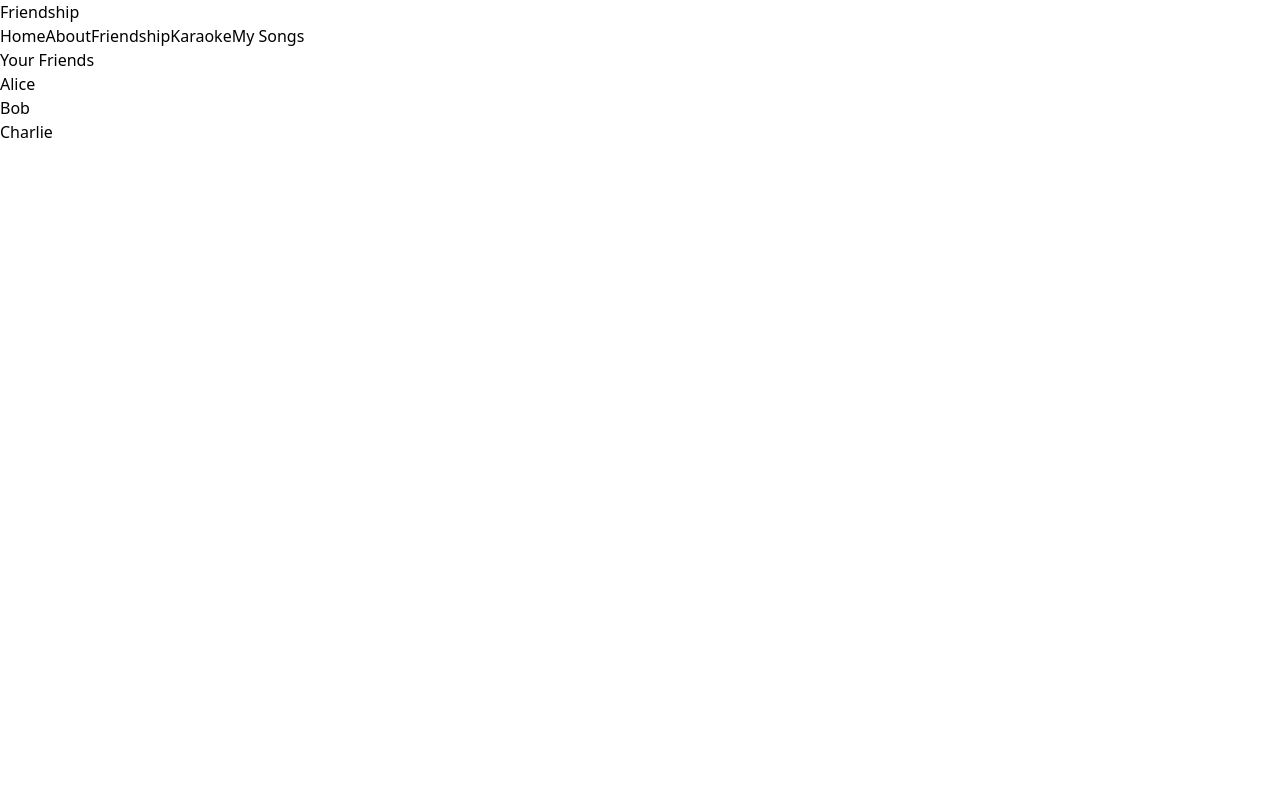
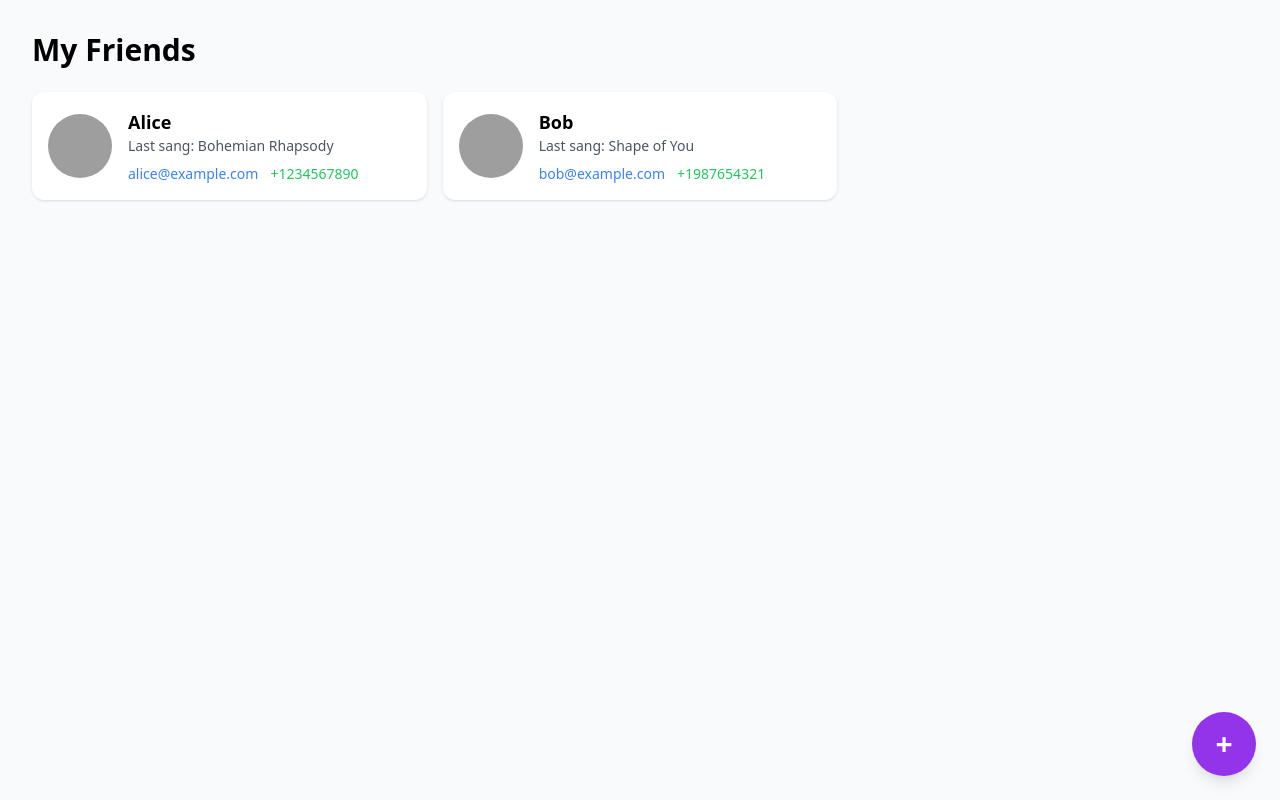
Before and after one commit to snowxzf/Higgs-Audio-Hackathon, a React (Vite) app: page /friends in a window 1280 px wide. Built offline with nearby package versions, Linux system fonts and the light colour scheme; grey boxes are pictures that could not be loaded.

Commit message:
Second Update

```diff
--- a/src/pages/Friends.jsx
+++ b/src/pages/Friends.jsx
@@ -1,36 +1,210 @@
-import React from "react";
+import React, { useState } from "react";
 
-const Friendship = () => {
+/**
+ * Friends page with modal add form.
+ * Tailwind classes used — expects Tailwind configured in the project.
+ */
+
+const initialFriends = [
+  {
+    name: "Alice",
+    icon: "https://i.pravatar.cc/150?img=1",
+    lastSong: "Bohemian Rhapsody",
+    email: "alice@example.com",
+    phone: "+1234567890",
+  },
+  {
+    name: "Bob",
+    icon: "https://i.pravatar.cc/150?img=2",
+    lastSong: "Shape of You",
+    email: "bob@example.com",
+    phone: "+1987654321",
+  },
+];
+
+export default function Friends() {
+  const [friends, setFriends] = useState(initialFriends);
+  const [isOpen, setIsOpen] = useState(false);
+  const [form, setForm] = useState({
+    name: "",
+    icon: "",
+    lastSong: "",
+    email: "",
+    phone: "",
+  });
+  const [error, setError] = useState("");
+
+  const openForm = () => {
+    setForm({ name: "", icon: "", lastSong: "", email: "", phone: "" });
+    setError("");
+    setIsOpen(true);
+  };
+  const closeForm = () => setIsOpen(false);
+
+  const handleChange = (e) => {
+    const { name, value } = e.target;
+    setForm((s) => ({ ...s, [name]: value }));
+  };
+
+  const handleAdd = (e) => {
+    e.preventDefault();
+    // basic validation
+    if (!form.name.trim() || !form.email.trim()) {
+      setError("Name and email are required.");
+      return;
+    }
+    const newFriend = {
+      name: form.name.trim(),
+      icon: form.icon.trim() || `https://i.pravatar.cc/150?u=${Date.now()}`,
+      lastSong: form.lastSong.trim() || "—",
+      email: form.email.trim(),
+      phone: form.phone.trim() || "",
+    };
+    setFriends((cur) => [newFriend, ...cur]);
+    setIsOpen(false);
+  };
+
   return (
-    <div className="friendship-page">
-      <header>
-        <h1>Friendship</h1>
-      </header>
+    <div className="min-h-screen bg-gray-50 p-8">
+      <h1 className="text-3xl font-bold mb-6 text-black">My Friends</h1>
 
-      <nav>
-        <a href="index.html">Home</a>
-        <a href="about.html">About</a>
-        <a href="friendship.html">Friendship</a>
-        <a href="karaoke.html">Karaoke</a>
-        <a href="songs.html">My Songs</a>
-      </nav>
+      <div className="grid gap-4 sm:grid-cols-2 lg:grid-cols-3">
+        {friends.map((friend, idx) => (
+          <div
+            key={idx}
+            className="flex items-center p-4 bg-white rounded-xl shadow hover:shadow-lg transition"
+          >
+            <img
+              src={friend.icon}
+              alt={friend.name}
+              className="w-16 h-16 rounded-full mr-4 object-cover"
+            />
+            <div className="flex-1">
+              <div className="flex items-baseline justify-between">
+                <h2 className="font-semibold text-lg text-black">{friend.name}</h2>
+              </div>
+              <p className="text-gray-600 text-sm">
+                Last sang: <span className="font-medium">{friend.lastSong}</span>
+              </p>
+              <div className="mt-2 flex flex-wrap gap-3 text-sm">
+                <a
+                  href={`mailto:${friend.email}`}
+                  className="text-blue-500 hover:underline break-words"
+                >
+                  {friend.email}
+                </a>
+                {friend.phone && (
+                  <a
+                    href={`tel:${friend.phone}`}
+                    className="text-green-500 hover:underline"
+                  >
+                    {friend.phone}
+                  </a>
+                )}
+              </div>
+            </div>
+          </div>
+        ))}
+      </div>
 
-      <div className="friendship-container">
-        <h2>Your Friends</h2>
-        <ul>
-          <li>
-            <a href="mailto:alice@example.com">Alice</a>
-          </li>
-          <li>
-            <a href="mailto:bob@example.com">Bob</a>
-          </li>
-          <li>
-            <a href="mailto:charlie@example.com">Charlie</a>
-          </li>
-        </ul>
-      </div>
+      {/* Floating Add Friend Button */}
+      <button
+        onClick={openForm}
+        aria-label="Add friend"
+        className="fixed bottom-6 right-6 bg-purple-600 hover:bg-purple-700 text-white w-16 h-16 rounded-full shadow-lg flex items-center justify-center text-3xl font-bold transition-transform hover:scale-110"
+      >
+        +
+      </button>
+
+      {/* Modal */}
+      {isOpen && (
+        <div className="fixed inset-0 z-40 flex items-center justify-center">
+          <div
+            className="absolute inset-0 bg-black opacity-40"
+            onClick={closeForm}
+          />
+          <form
+            onSubmit={handleAdd}
+            className="relative z-50 w-full max-w-md bg-white rounded-xl p-6 shadow-lg"
+          >
+            <h3 className="text-xl font-semibold mb-4">Add Friend</h3>
+
+            {error && (
+              <div className="mb-3 text-sm text-red-600 bg-red-50 p-2 rounded">
+                {error}
+              </div>
+            )}
+
+            <label className="block mb-2 text-sm">
+              Name <span className="text-red-500">*</span>
+              <input
+                name="name"
+                value={form.name}
+                onChange={handleChange}
+                className="mt-1 w-full border rounded px-3 py-2"
+              />
+            </label>
+
+            <label className="block mb-2 text-sm">
+              Email <span className="text-red-500">*</span>
+              <input
+                name="email"
+                value={form.email}
+                onChange={handleChange}
+                type="email"
+                className="mt-1 w-full border rounded px-3 py-2"
+              />
+            </label>
+
+            <label className="block mb-2 text-sm">
+              Phone
+              <input
+                name="phone"
+                value={form.phone}
+                onChange={handleChange}
+                className="mt-1 w-full border rounded px-3 py-2"
+              />
+            </label>
+
+            <label className="block mb-2 text-sm">
+              Last Song
+              <input
+                name="lastSong"
+                value={form.lastSong}
+                onChange={handleChange}
+                className="mt-1 w-full border rounded px-3 py-2"
+              />
+            </label>
+
+            <label className="block mb-4 text-sm">
+              Icon URL (optional)
+              <input
+                name="icon"
+                value={form.icon}
+                onChange={handleChange}
+                placeholder="https://..."
+                className="mt-1 w-full border rounded px-3 py-2"
+              />
+            </label>
+
+            <div className="flex justify-end gap-3">
+              <button
+                type="button"
+                onClick={closeForm}
+                className="px-4 py-2 rounded bg-gray-200 hover:bg-gray-300"
+              >
+                Cancel
+              </button>
+              <button
+                type="submit"
+                className="px-4 py-2 rounded bg-purple-600 text-white hover:bg-purple-700"
+              >
+                Add
+              </button>
+            </div>
+          </form>
+        </div>
+      )}
     </div>
   );
-};
-
-export default Friendship;
+}
```
